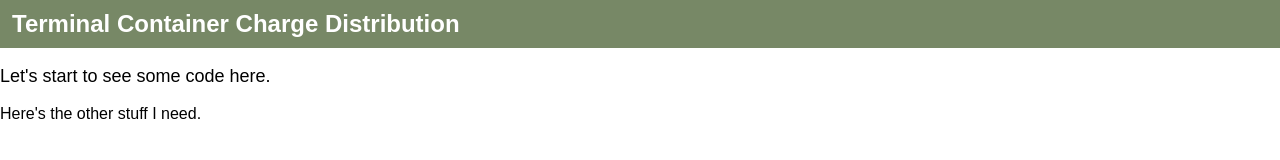
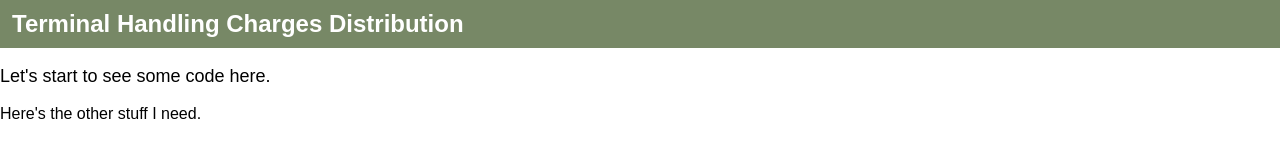
Before and after one commit to tfmalt/terminal-charge-distribution, a React (Create React App) app: page / in a window 1280 px wide. Shown: the top 160 px of the page. Built offline with nearby package versions, Linux system fonts and the light colour scheme; no server answers.

Commit message:
bootstrapping app before getting to work

```diff
--- a/package.json
+++ b/package.json
@@ -1,6 +1,6 @@
 {
   "name": "terminal-charge-distribution",
-  "version": "0.1.1",
+  "version": "0.1.2",
   "description": "Example App calculating container handling charge distribution",
   "private": true,
   "devDependencies": {
--- a/public/index.html
+++ b/public/index.html
@@ -13,7 +13,7 @@
       work correctly both with client-side routing and a non-root public URL.
       Learn how to configure a non-root public URL by running `npm run build`.
     -->
-    <title>React App</title>
+    <title>Terminal Handling Charges Distribution</title>
   </head>
   <body>
     <div id="root"></div>
--- a/src/App.js
+++ b/src/App.js
@@ -11,7 +11,7 @@ class Tcd extends Component {
     return (
       <div className="Tcd">
         <div className="Tcd-header">
-          <h2>Terminal Container Charge Distribution</h2>
+          <h2>Terminal Handling Charges Distribution</h2>
         </div>
         <p className="App-intro">
             Let's start to see some code here.
```
